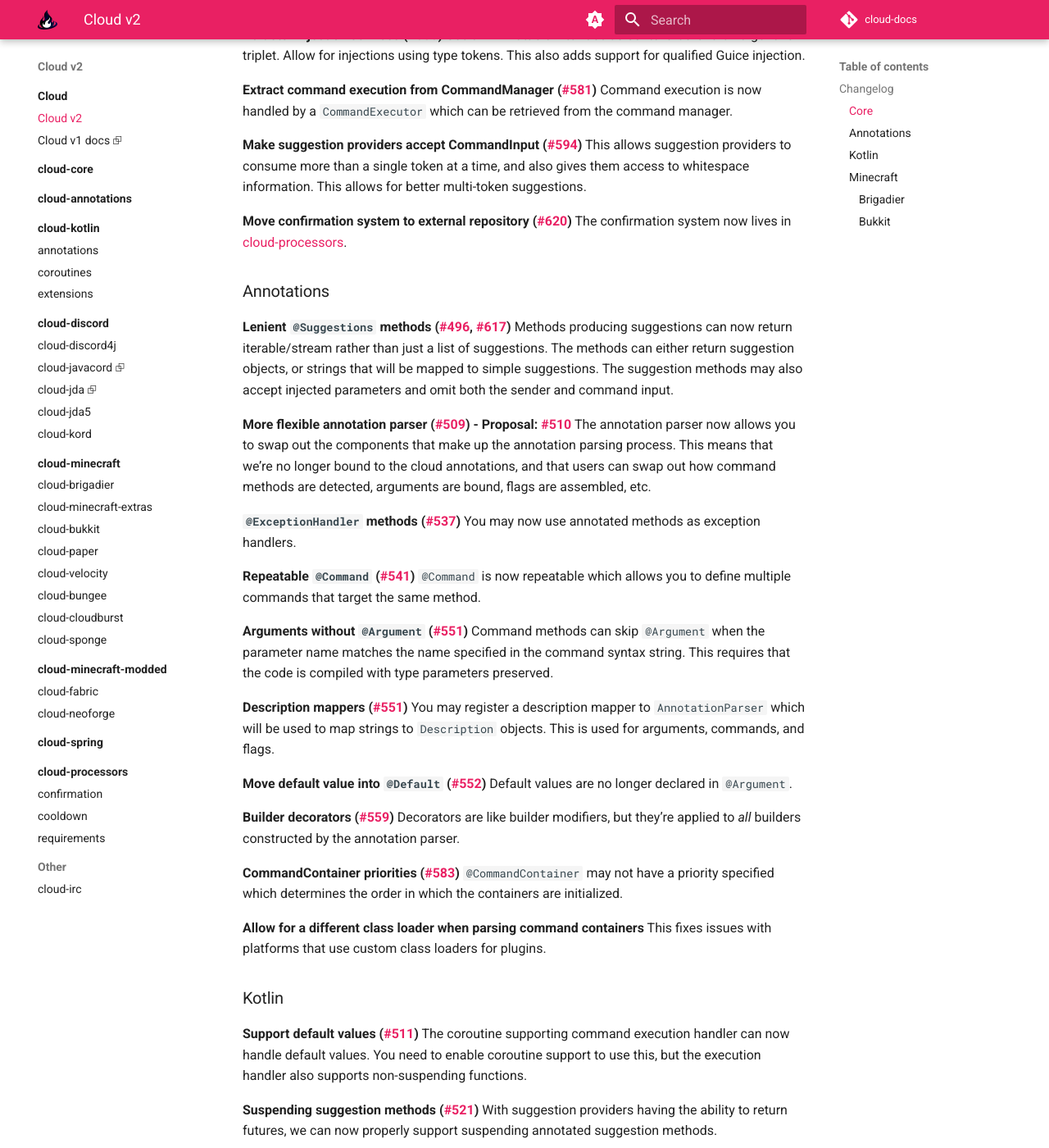
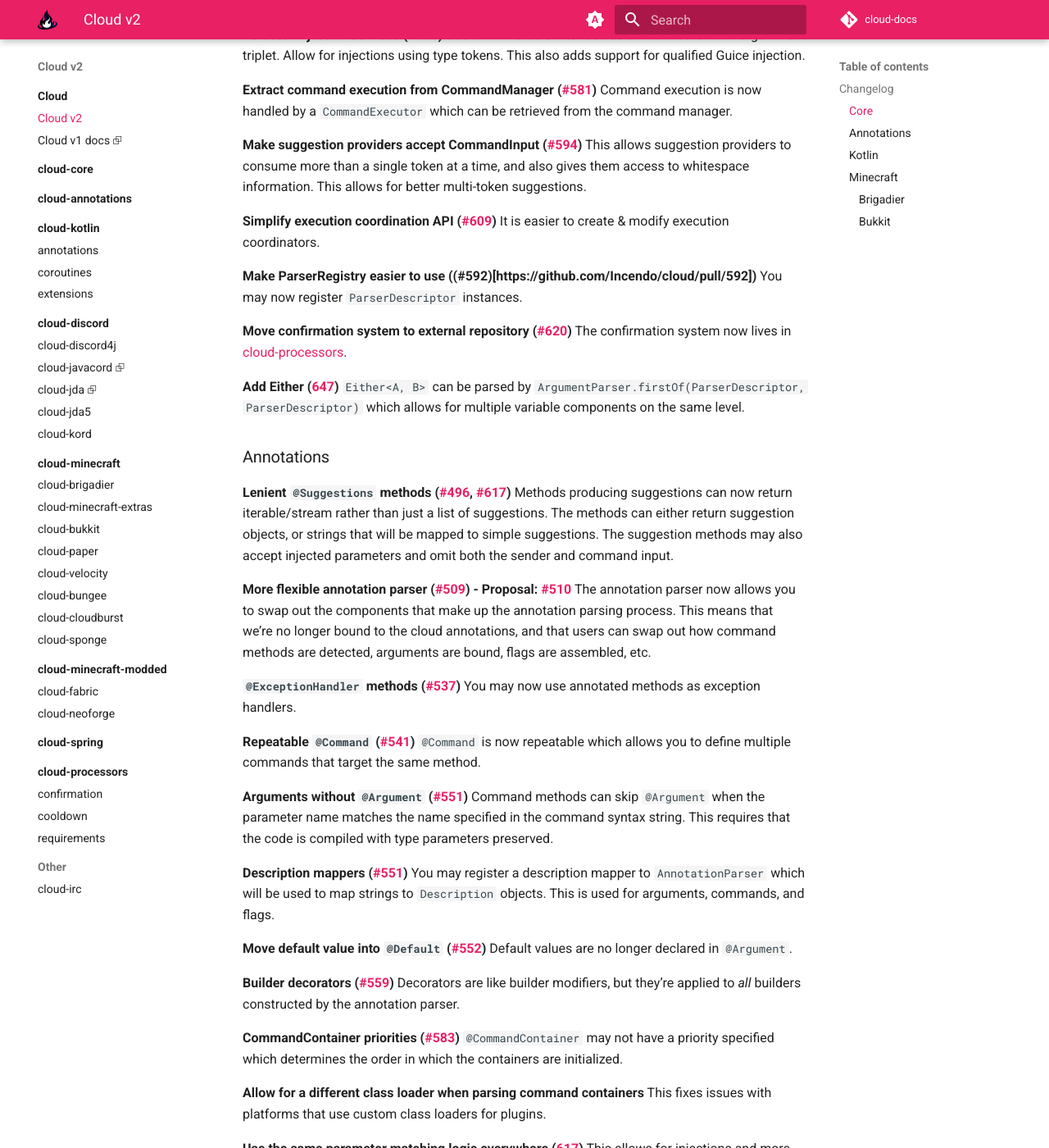
Before and after one commit to Incendo/cloud-docs, an MkDocs documentation site: the page built from docs/cloud-v2.md, in a window 1280 px wide and 1400 px high, scrolled down 3131 px. Shown: the whole window at 82% size. Built offline with MkDocs 1.6.1 and Material for MkDocs 9.7.7, drawn with Linux system fonts in a browser that asks for light colours; comment, search, counter and statistics services are not loaded; some of the changed text lies outside the part shown.

Commit message:
chore: add some more PRs to changelog

```diff
--- a/docs/cloud-v2.md
+++ b/docs/cloud-v2.md
@@ -97,8 +97,18 @@ Command execution is now handled by a `CommandExecutor` which can be retrieved f
 This allows suggestion providers to consume more than a single token at a time, and also gives them access to whitespace
 information. This allows for better multi-token suggestions.
 
+**Simplify execution coordination API ([#609](https://github.com/Incendo/cloud/pull/609))**
+It is easier to create & modify execution coordinators.
+
+**Make ParserRegistry easier to use ((#592)[https://github.com/Incendo/cloud/pull/592])**
+You may now register `ParserDescriptor` instances.
+
 **Move confirmation system to external repository ([#620](https://github.com/Incendo/cloud/pull/620))**
 The confirmation system now lives in [cloud-processors](https://github.com/Incendo/cloud-processors).
+
+**Add Either ([647](https://github.com/Incendo/cloud/pull/647))**
+`Either<A, B>` can be parsed by `ArgumentParser.firstOf(ParserDescriptor, ParserDescriptor)` which allows
+for multiple variable components on the same level.
 
 ### Annotations
 
@@ -134,6 +144,12 @@ Decorators are like builder modifiers, but they're applied to _all_ builders con
 **Allow for a different class loader when parsing command containers**
 This fixes issues with platforms that use custom class loaders for plugins.
 
+**Use the same parameter matching logic everywhere ([617](https://github.com/Incendo/cloud/pull/617))**
+This allows for injections and more flexible signatures in more places.
+
+**Support Gradle incremental compilation ([#624](https://github.com/Incendo/cloud/pull/624))**
+Faster compilation.
+
 ### Kotlin
 
 **Support default values ([#511](https://github.com/Incendo/cloud/pull/511))**
@@ -165,6 +181,9 @@ Brigadier doesn't display suggestions for numbers.
 Issues with inner nodes in aggregate components have been resolved and these nodes are now constructed in the
 same way as other nodes.
 
+**Remove checked exception from creating Bukkit/Paper command managers**
+It simplifies the setup process. They may still throw runtime exceptions, so make sure to read the documentation.
+
 #### Bukkit
 
 **Description resolution ([#530](https://github.com/Incendo/cloud/pull/530))**
```
